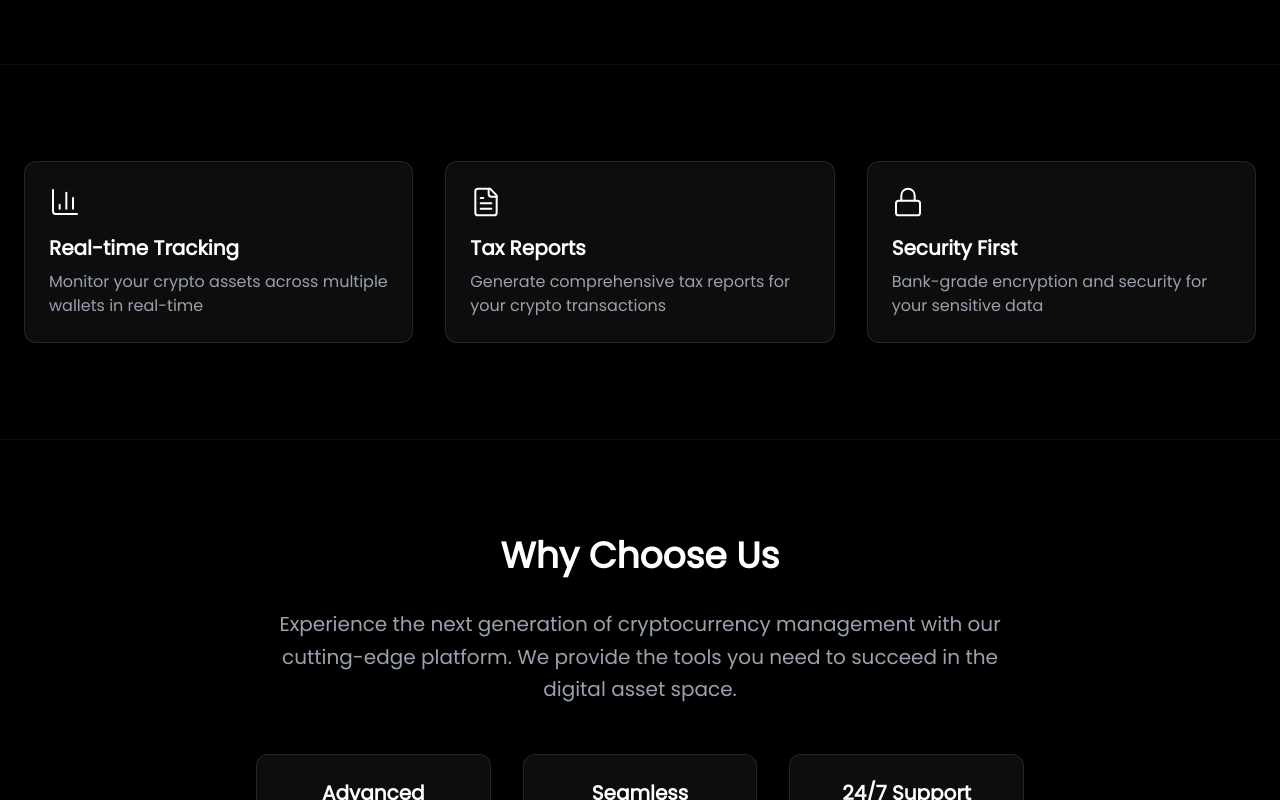
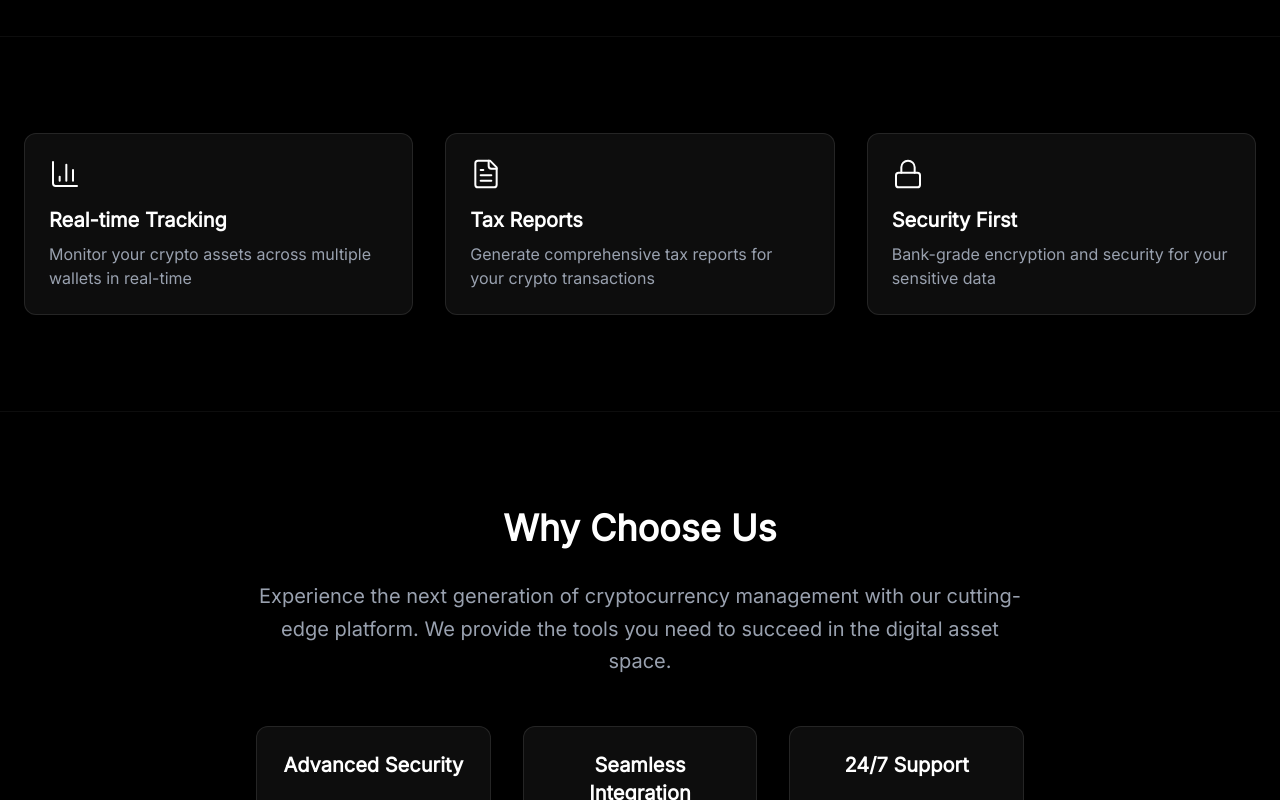
Before and after one commit to aguchristopher/qfsledger, a Next.js app in the folder app/: page / in a window 1280 px wide. Shown: the part 1260-2060 px from the top of the page. Built offline with nearby package versions, Linux system fonts and the light colour scheme.

Commit message:
feat: update crypto options and font configuration
- Add HBAR cryptocurrency option with address to ReceiveScreen
- Update font configuration in layout to use Inter with swap display
- Change page title to "Quantum Security"
- Improve cryptocurrency name display format in options

```diff
--- a/app/components/screens/ReceiveScreen.js
+++ b/app/components/screens/ReceiveScreen.js
@@ -7,17 +7,18 @@ export default function ReceiveScreen() {
   const [selectedCrypto, setSelectedCrypto] = useState('BTC');
   const [walletAddress, setWalletAddress] = useState('');
   const [copied, setCopied] = useState(false);
+  const HBAR_ADDRESS = 'AMHPkYgh96EMYXdpWF4mQnVPXM1AyEqcuQi4QFmMCnKS';
 
   const cryptoOptions = [
     { symbol: 'BTC', name: 'Bitcoin', address: 'bc1qceukg999uk9az2ydngla0v7mxvn7ex33cmwq4m' },
-    { symbol: 'XLM', name: 'XLM', address: 'GAHVGPTRJJDGL5MTQJ6KMHPRCYPW7AMZBEXXYVUV6EQOULYMB3ZLJDTT' },
-    { symbol: 'XRP', name: 'XRP', address: 'rpJaC4ZcBTZat63DheN9yaHenSnNvy64qg' },
-    { symbol: 'USDT', name: 'USDT', address: '0xBfB57658744bD67cfF27a3AB997c927AE909853F' },
-    // { symbol: 'BNB', name: 'Binance Coin', address: 'bnb1jxfh2g85q3v0tdq56fnevx6xcxtcnhtsmcu64m' },
+    { symbol: 'XLM', name: 'Stellar (XLM)', address: 'GAHVGPTRJJDGL5MTQJ6KMHPRCYPW7AMZBEXXYVUV6EQOULYMB3ZLJDTT' },
+    { symbol: 'XRP', name: 'Ripple (XRP)', address: 'rpJaC4ZcBTZat63DheN9yaHenSnNvy64qg' },
+    { symbol: 'USDT', name: 'Tether (USDT-ERC20)', address: '0xBfB57658744bD67cfF27a3AB997c927AE909853F' },
+    { symbol: 'HBAR', name: 'Hedera (HBAR)', address: HBAR_ADDRESS },
   ];
 
   useEffect(() => {
-    const crypto = cryptoOptions.find(c => c.symbol === selectedCrypto);
+    const crypto = cryptoOptions.find(c => c.symbol === selectedCrypto) || cryptoOptions[0];
     setWalletAddress(crypto.address);
   }, [selectedCrypto]);
 
--- a/app/src/app/layout.js
+++ b/app/src/app/layout.js
@@ -1,15 +1,16 @@
 import { Inter, Lato, Poppins } from "next/font/google";
 import "./globals.css";
-import ClientGoogleTranslate from '../components/ClientGoogleTranslate';
+import ClientGoogleTranslate from "../components/ClientGoogleTranslate";
 
-const inter = Poppins({
+const inter = Inter({
   subsets: ["latin"],
   variable: "--font-inter",
-  weight: '400'
+  weight: "400",
+  display: "swap",
 });
 
 export const metadata = {
-  title: "QFS Ledger - Advanced Crypto Portfolio Tracking",
+  title: "Quantum Security - Advanced Crypto Portfolio Tracking",
   description: "Track your crypto assets with precision",
   keywords: ["crypto", "portfolio", "tracking", "cryptocurrency", "ledger"],
   viewport: {
```
